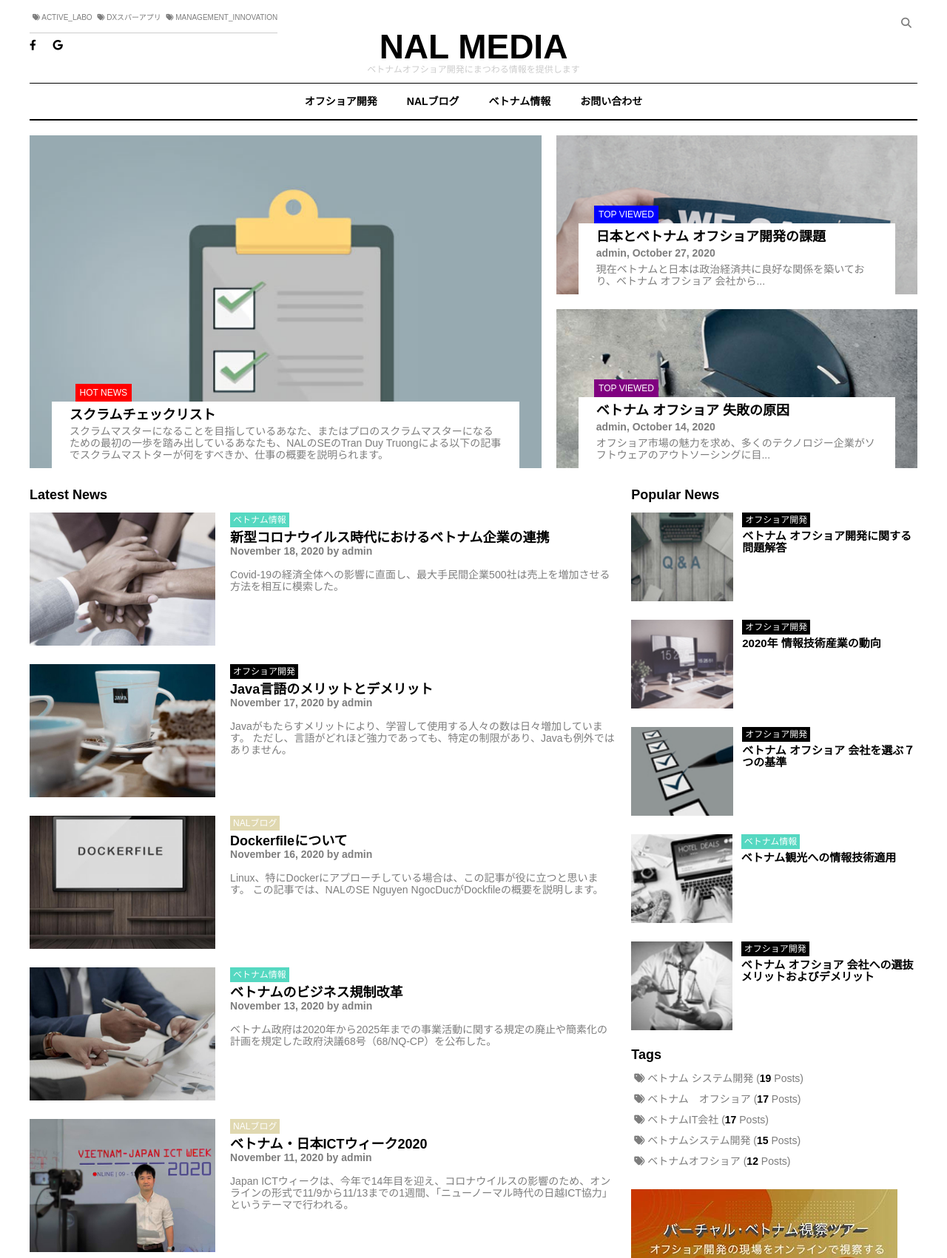
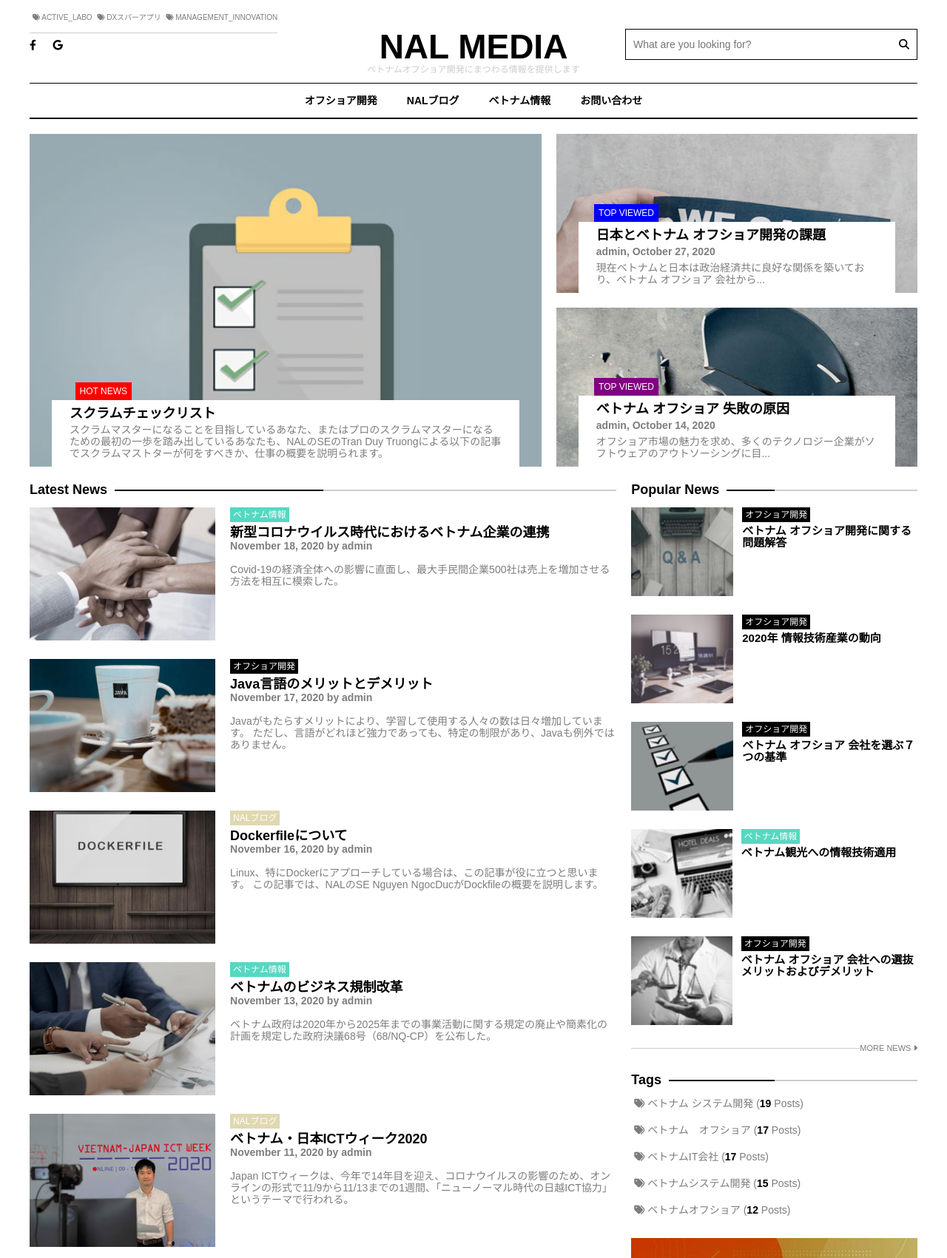
Before and after one commit to lckien2912/nal_media, a plain HTML site: page index.html in a window 1280 px wide. Shown: the top 1701 px of the page at 74% size. Drawn offline with Linux system fonts and the light colour scheme.

Commit message:
almost done

```diff
--- a/assets/css/body.css
+++ b/assets/css/body.css
@@ -25,6 +25,7 @@
   height: 450px;
   background-size: cover;
   background-repeat: no-repeat;
+  background-origin: center;
   padding: 30px 30px 0;
   display: flex;
   flex-direction: column;
@@ -36,6 +37,8 @@
   height: 215px;
   background-size: cover;
   background-repeat: no-repeat;
+  background-origin: center;
+
   padding: 30px 30px 0;
   display: flex;
   flex-direction: column;
@@ -71,13 +74,35 @@
 }
 
 .main-content {
-  padding-top: 28px;
+  margin-top: 23px;
 }
 
 .section__heading {
   font-size: 1.8rem;
   position: relative;
   margin-bottom: 16px;
+}
+
+.section__heading::after {
+  content: "";
+  height: 2px;
+  width: 100%;
+  left: 0;
+  background-color: var(--light-gray);
+  position: absolute;
+  top: 50%;
+  z-index: -2;
+}
+
+.section__heading::before {
+  content: "";
+  height: 2px;
+  width: 50%;
+  left: 0;
+  background-color: var(--black-color);
+  position: absolute;
+  top: 50%;
+  z-index: -1;
 }
 
 .post__item {
@@ -125,7 +150,7 @@
 .tag__section .tag__link {
   display: block;
   font-size: 1.4rem;
-  margin-bottom: 12px;
+  margin-bottom: 20px;
 }
 
 .tag__link strong {
@@ -137,4 +162,12 @@
 }
 .banner {
   margin-bottom: 20px;
+  width: 100%;
+  height: auto;
+  object-fit: cover;
 }
+
+.main-section,
+.sub-section {
+  margin-bottom: 30px;
+}
--- a/assets/css/footer.css
+++ b/assets/css/footer.css
@@ -0,0 +1,21 @@
+.footer__container {
+  border-top: 2px solid var(--black-color);
+  padding: 10px 0 0;
+  margin-bottom: 20px;
+}
+
+.footer__info {
+  margin-top: 20px;
+  font-size: 1.4rem;
+  color: var(--normal-gray);
+  line-height: 2rem;
+}
+
+.footer__info p:first-child {
+  font-weight: bold;
+}
+
+.footer__logo img {
+  width: 100%;
+  height: auto;
+}
--- a/assets/css/header.css
+++ b/assets/css/header.css
@@ -3,8 +3,7 @@
 }
 
 .header__container {
-  border-bottom: 1px solid #000;
-  padding-bottom: 10px;
+  margin-bottom: 10px;
 }
 
 .header__tag {
@@ -23,19 +22,18 @@
 
 .tag__link:hover {
   color: var(--black-color);
-  /* font-style: underline; */
 }
 
 .platform__link {
   color: var(--black-color);
-  padding: 8px 20px 0 0;
+  padding: 8px 0 0;
+  margin-right: 20px;
   display: inline-block;
   font-size: 1.4rem;
 }
 
 .header-center {
-  /* display: flex; */
-  padding-top: 24px;
+  margin-top: 24px;
 }
 
 .header__logo {
@@ -53,38 +51,60 @@
   text-align: center;
 }
 
+.header-right {
+  position: relative;
+  /* line-height: 40px; */
+}
+
 .header__search {
+  /* content: ""; */
   display: flex;
-  position: relative;
-  justify-content: flex-end;
+  position: absolute;
+  width: calc(100% - 15px);
+  /* left: -15px; */
+  top: calc(50% - 20px);
+  border: 1px solid var(--black-color);
 }
 
 .search__icon {
   right: 0;
   display: block;
   font-size: 1.4rem;
-  padding: 8px;
+  padding: 10px;
   transition: all 0.2s;
-  border-radius: 4px;
+  border-radius: 50%;
   cursor: pointer;
-  color: var(--normal-gray);
+  color: var(--black-color);
+  line-height: 4rem;
+  align-self: center;
 }
 
-.search__icon:hover {
-  color: var(--black-color);
-  box-shadow: 1px 1px 4px var(--light-gray);
-  border: 1px solid var(--light-gray);
+.search__input {
+  /* position: absolute; */
+  left: 0;
+  width: 100%;
+  height: 40px;
+  border: none;
+  outline: none;
+  padding: 0;
+  background: none;
+  font-size: 1.4rem;
+  transition: 0.5s ease;
+  line-height: 40px;
+  border-radius: 40px;
+  padding: 0 10px;
 }
 
 .navbar {
   display: flex;
   justify-content: center;
-  padding: 6px 0;
   border-bottom: 2px solid var(--black-color);
+  border-top: 1px solid var(--black-color);
+  /* padding: 6px 0; */
 }
 
 .nav__item {
-  padding: 10px 20px;
+  padding: 15px 20px;
   font-size: 1.4rem;
   color: var(--black-color);
   font-weight: bold;
--- a/assets/css/main.css
+++ b/assets/css/main.css
@@ -18,6 +18,7 @@
   font-size: 62.5%;
   line-height: 1.6rem;
   box-sizing: border-box;
+  overflow-x: hidden;
 }
 
 a {
@@ -36,6 +37,12 @@
 .title {
   color: var(--black-color);
   font-weight: bold;
+  background-color: var(--white-color);
+}
+
+.section__link.title {
+  display: inline-block;
+  padding-right: 10px;
 }
 
 .author {
@@ -71,3 +78,28 @@
 .neon-green {
   background-color: #55d8c1;
 }
+
+.more__news {
+  position: relative;
+  height: 1.1rem;
+}
+
+.more__links {
+  background-color: var(--white-color);
+  float: right;
+  font-size: 1.1rem;
+  line-height: 1.1rem;
+  text-transform: uppercase;
+  color: var(--normal-gray);
+}
+
+.more__news::before {
+  content: "";
+  height: 1px;
+  width: 100%;
+  left: 0;
+  background-color: var(--light-gray);
+  position: absolute;
+  top: 50%;
+  z-index: -1;
+}
--- /dev/null
+++ b/assets/css/responsive.css
@@ -0,0 +1,56 @@
+@media (max-width: 740px) {
+  .container {
+    padding: 0px 10px;
+  }
+
+  .post,
+  .top-views {
+    height: 300px;
+    margin-bottom: 20px;
+  }
+
+  .item__img img {
+    /* height: 100% */
+    /* width: auto; */
+    max-height: 400px;
+  }
+}
+
+/* Mobiles & tablets */
+@media (max-width: 1023px) {
+  .header__tag {
+    justify-content: center;
+    display: flex;
+    width: 100%;
+  }
+
+  .platform__link {
+    padding: 12px;
+    margin: 0;
+  }
+
+  .header-center {
+    margin-top: 0;
+  }
+
+  .header-right {
+    margin-top: 10px;
+  }
+
+  .header__search {
+    justify-content: center;
+  }
+
+  .header__search {
+    position: static;
+    width: 100%;
+  }
+}
+
+/* Medium devices (landscape tablets, 768px and up) */
+@media (min-width: 740px) and (max-width: 1023px) {
+  .top-views {
+    height: 450px;
+    margin-top: 20px;
+  }
+}
--- a/index.html
+++ b/index.html
@@ -10,6 +10,7 @@
     <link rel="stylesheet" href="./assets/css/footer.css" />
     <link rel="stylesheet" href="./assets/css/main.css" />
     <link rel="stylesheet" href="./assets/css/grid.css" />
+    <link rel="stylesheet" href="./assets/css/responsive.css" />
     <link
       rel="stylesheet"
       href="https://fonts.googleapis.com/css?family=Noto+Serif+JP"
@@ -26,8 +27,8 @@
     <div id="nal-media">
       <div class="container grid wide">
         <header class="header">
-          <div class="header__container row no-gutters">
-            <div class="header-left col pc-4">
+          <div class="header__container row">
+            <div class="header-left col pc-4 tb-12 mb-12">
               <nav class="header__tag">
                 <a href="#" class="tag__link">
                   <i class="fa-solid fa-tags"></i>
@@ -51,20 +52,26 @@
                 </a>
               </div>
             </div>
-            <div class="header-center col pc-4">
+            <div class="header-center col pc-4 tb-12 mb-12">
               <h1 class="header__logo">NAL MEDIA</h1>
               <h1 class="header__title">
                 ベトナムオフショア開発にまつわる情報を提供します
               </h1>
             </div>
-            <div class="header-right col pc-4">
+            <div class="header-right col pc-4 tb-12 mb-12">
+              <!-- <div></div> -->
               <div class="header__search">
+                <input
+                  type="text"
+                  placeholder="What are you looking for?"
+                  class="search__input"
+                />
                 <i class="fa-solid fa-magnifying-glass search__icon"></i>
               </div>
             </div>
           </div>
-          <div class="navbar-container row no-gutters">
-            <div class="col pc-12">
+          <div class="navbar-container row">
+            <div class="col pc-12 tb-12 mb-12">
               <nav class="navbar">
                 <a href="##" class="nav__item">オフショア開発</a>
                 <a href="##" class="nav__item">NALブログ</a>
@@ -170,6 +177,12 @@
                       </a>
                     </li>
                   </ul>
+                  <div class="more__news">
+                    <a href="##" class="more__links"
+                      >More News
+                      <i class="fa-solid fa-caret-right"></i>
+                    </a>
+                  </div>
                 </div>
               </div>
               <div class="col pc-4 tb-12 mb-12">
@@ -194,6 +207,12 @@
                       </a>
                     </li>
                   </ul>
+                  <div class="more__news">
+                    <a href="##" class="more__links"
+                      >More News
+                      <i class="fa-solid fa-caret-right"></i>
+                    </a>
+                  </div>
                 </div>
                 <div class="tag__section">
                   <h1 class="section__heading">
@@ -227,7 +246,18 @@
             </div>
           </div>
         </main>
-        <footer></footer>
+        <footer>
+          <div class="footer row no-gutters">
+            <div class="footer__container col pc-12 tb-12 mb-12">
+              <div class="row no-gutters">
+                <div class="footer__logo col pc-6 tb-12 mb-12">
+                  <img src="./assets/img/logo-NAL.jpg" alt="" />
+                </div>
+                <div class="footer__info col pc-6 tb-12 mb-12"></div>
+              </div>
+            </div>
+          </div>
+        </footer>
       </div>
     </div>
     <script src="main.js"></script>
--- a/main.js
+++ b/main.js
@@ -150,6 +150,16 @@
   { image: "banner-3" },
 ];
 
+const footerInfo = {
+  // logo: "logo-NAL",
+  title: "NAL MEDIA ベトナムオフショア開発にまつわる情報を提供します",
+  content:
+    "このサイトは、ベトナムにおけるオフショア開発の状況、ベトナムと日本の協力関係、およびテクノロジーに関する最新のニュースを更新し、NALの人々とお客様のストーリーを投稿しております。",
+  address: "住所：3F, 84 Duy Tân, Cầu Giấy, Hà Nội, Việt Nam",
+  phone: "電話番号：(+84)243-787-8654",
+  email: "メールアドレス：info@nal.vn",
+};
+
 function renderLastestPosts(obj) {
   const html = [];
   obj.forEach((post) => {
@@ -161,10 +171,10 @@
         : "neon-green";
     const item = `<li class="post__item">
                       <a href="##" class="item__link row sm-gutters">
-                        <div class="item__img col pc-4">
+                        <div class="item__img col pc-4 tb-4 mb-12">
                           <img src="./assets/img/${post.id}.jpg" alt="" />
                         </div>
-                        <section class="post__content col pc-8">
+                        <section class="post__content col pc-8 tb-8 mb-12">
                           <span class="post__tag ${tagType}">${post.category_name}</span>
                           <div class="content__info">
                             <h1 class="post__heading title">
@@ -239,7 +249,17 @@
   document.querySelector("div.banner__section").innerHTML = html.join("");
 }
 
+function renderFooter(obj) {
+  html = [];
+  for (const value of Object.values(obj)) {
+    const item = `<p>${value}</p>`;
+    html.push(item);
+  }
+  document.querySelector("div.footer__info").innerHTML = html.join("");
+}
+
 renderLastestPosts(latestPosts);
 renderPopuPosts(popularPosts);
 renderTags(tagsList);
 renderBanners(banners);
+renderFooter(footerInfo);
```
